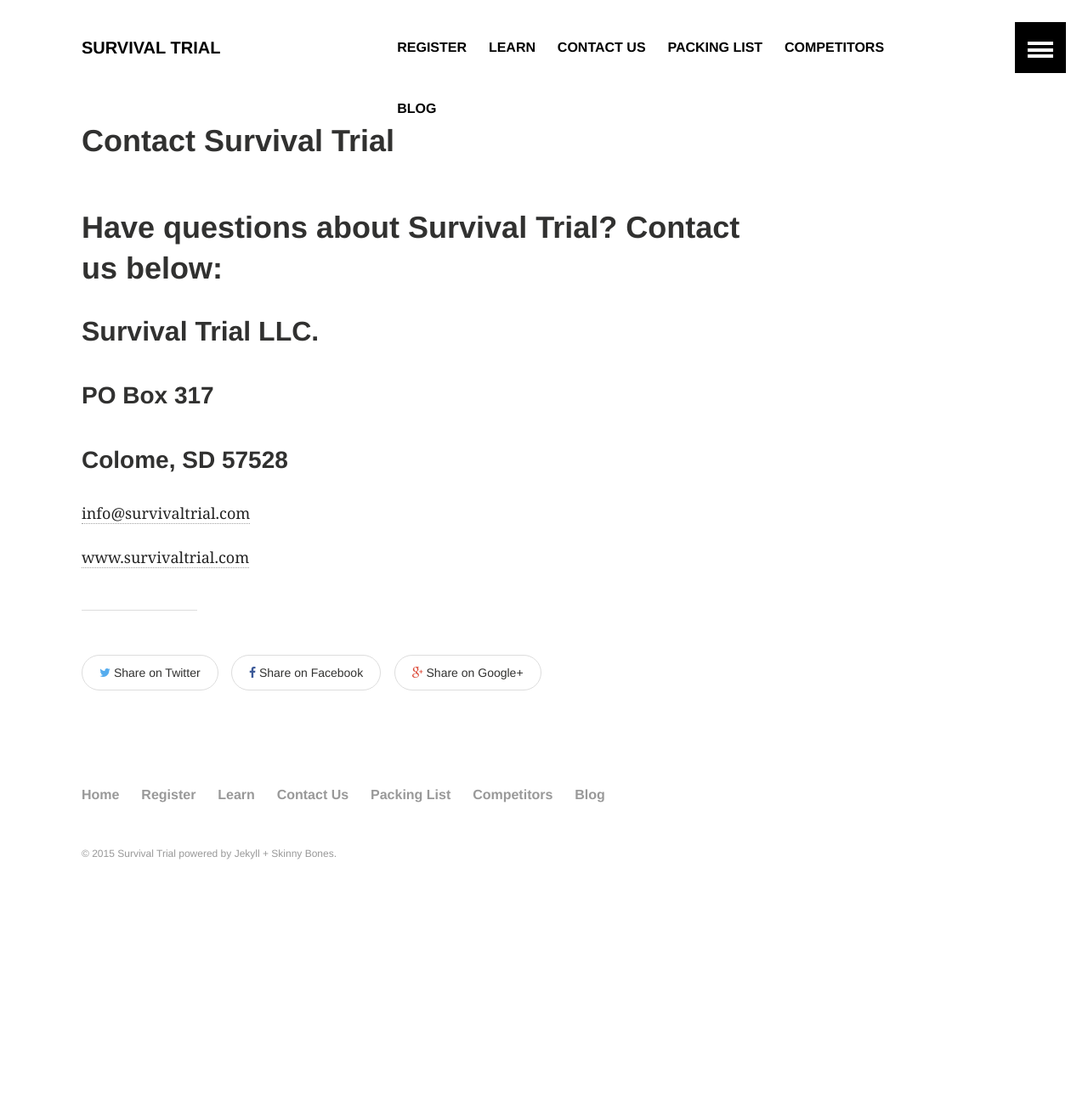
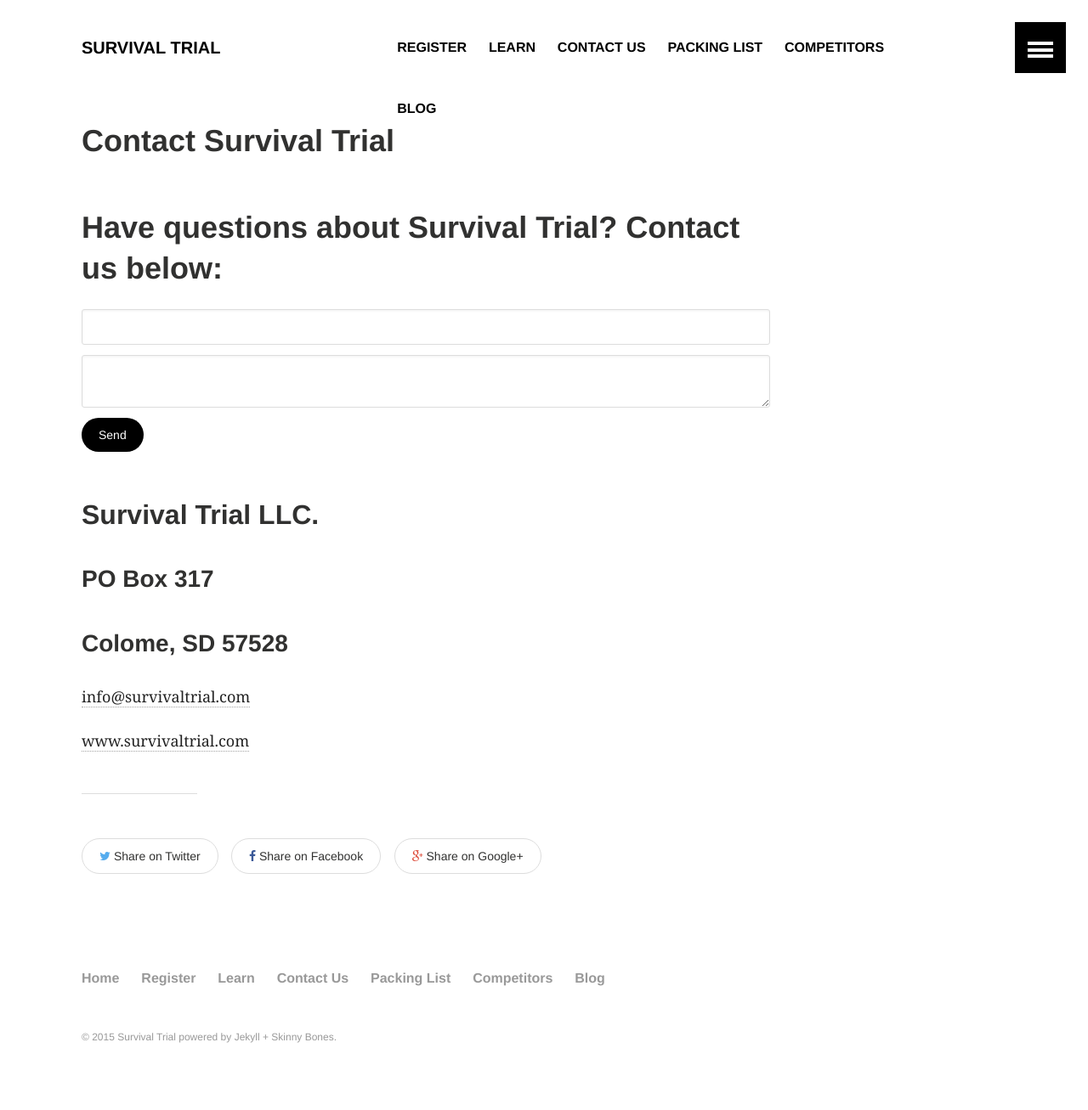
Before and after one commit to jonweiler/jonweiler.github.io, a Jekyll site: the page built from contact.md, in a window 1280 px wide. Shown: the whole page at 85% size. Built offline with Jekyll 4.4.1, drawn with Linux system fonts in a browser that asks for light colours; before the commit the page ends 1091 px from its top, so only the background shows below that.

Commit message:
new contact form

```diff
--- a/contact.md
+++ b/contact.md
@@ -6,7 +6,11 @@
 
 #Have questions about Survival Trial?  Contact us below:
 
-
+<form action="http://formspree.io/info@survivaltrial.com">
+  <input type="email" name="_replyto">
+  <textarea name="body"></textarea>
+  <input type="submit" value="Send">
+</form>
 
 
 
```
Also changed, not shown: images/nrawclogo.jpg, images/nrawclogo2.jpg (added).
